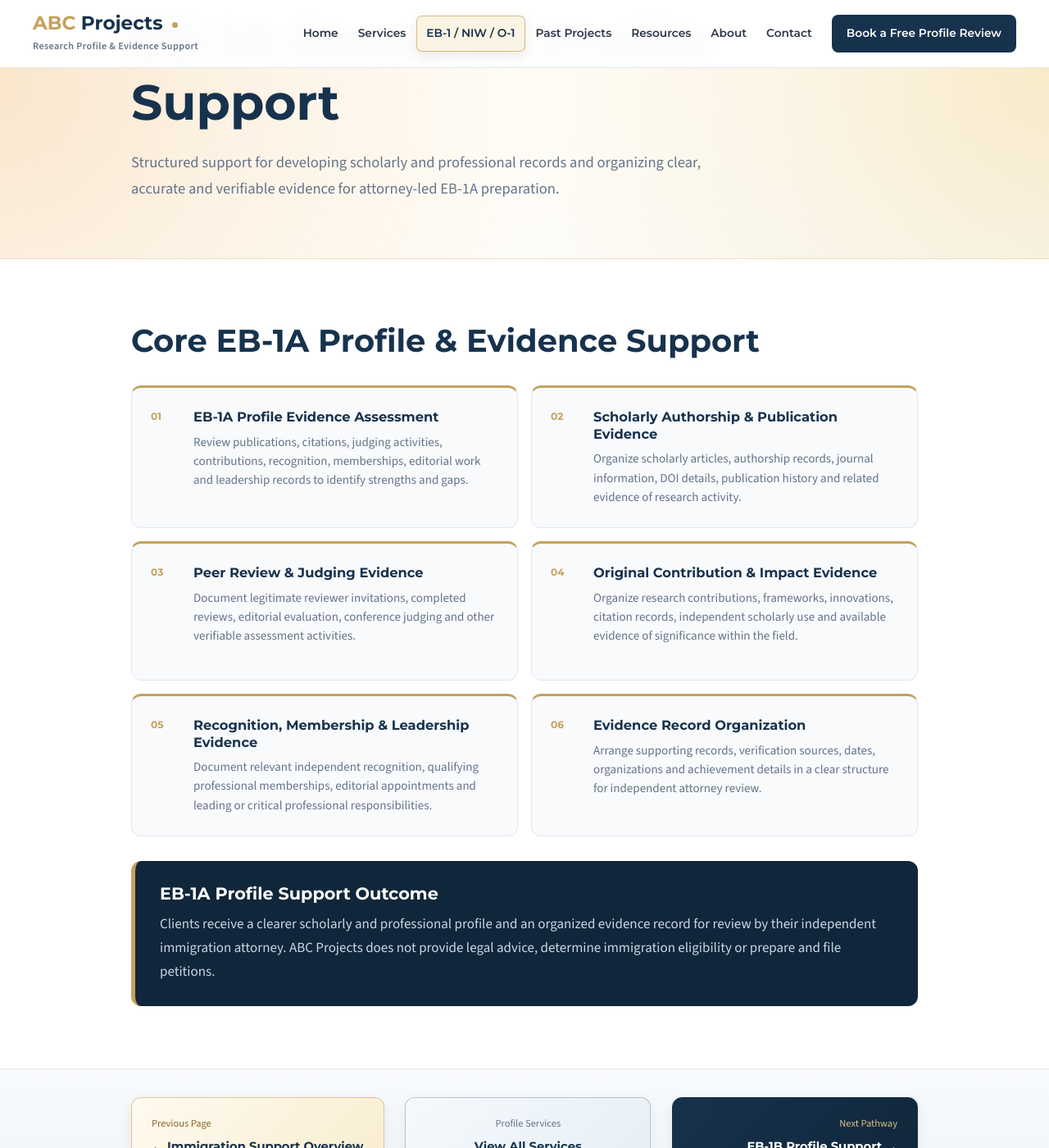
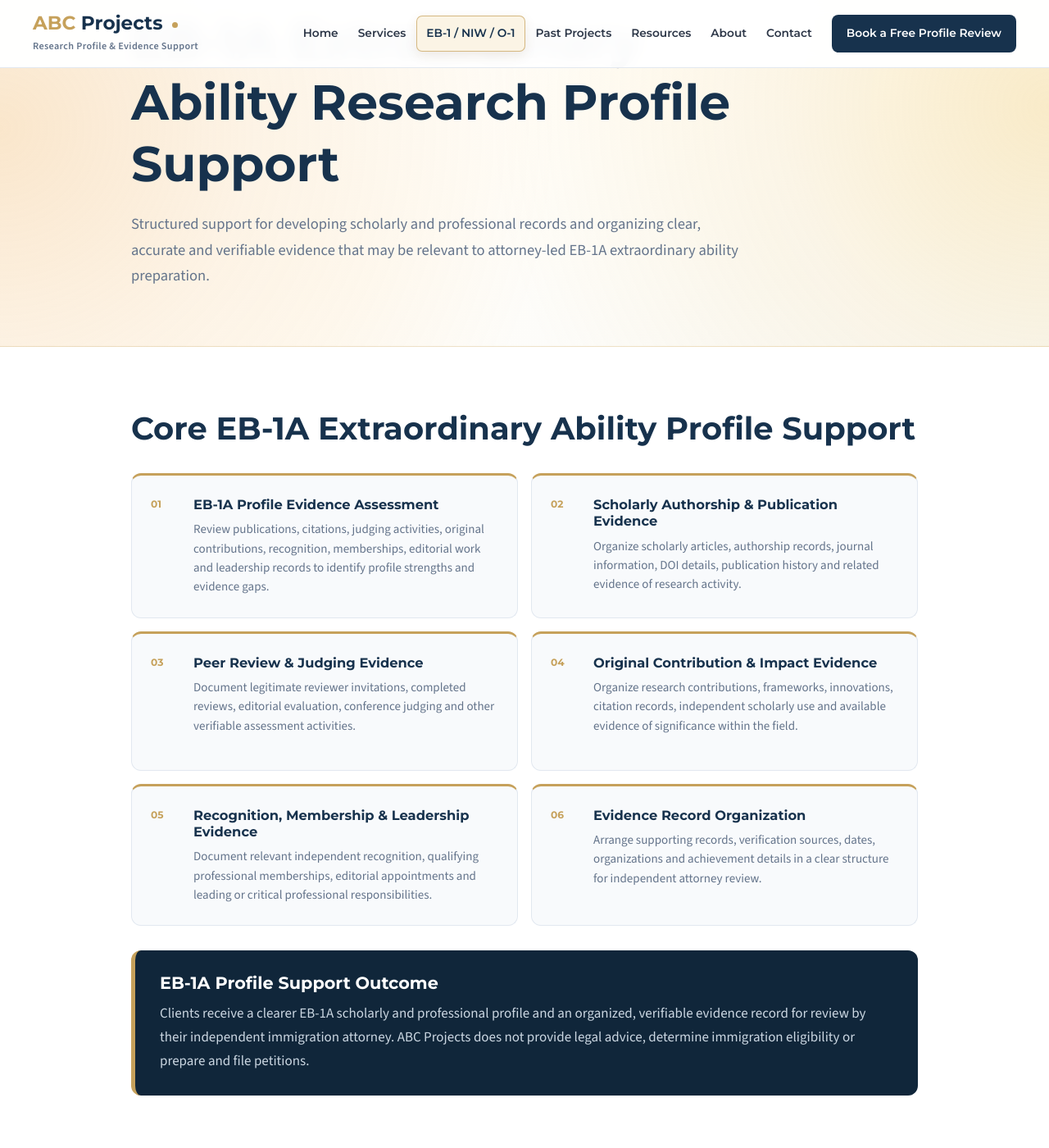
Before and after one commit to uprightpub/abcprojects, a Jekyll site: the page built from immigration-support/eb-1a/index.html, in a window 1280 px wide and 1400 px high, scrolled down 192 px. Shown: the whole window at 82% size. Built offline with Jekyll 4.4.1, drawn with Linux system fonts in a browser that asks for light colours.

Commit message:
Optimize EB-1A profile support page SEO and structured data

```diff
--- a/immigration-support/eb-1a/index.html
+++ b/immigration-support/eb-1a/index.html
@@ -1,9 +1,57 @@
 ---
 layout: default
-title: "EB-1A Research Profile Support"
-description: "Research-profile development and evidence-documentation support for professionals preparing an EB-1A profile with independent immigration counsel."
-custom_css: "/assets/css/service-subpage.css?v=3"
+title: "EB-1A Extraordinary Ability Profile Support | ABC Projects"
+description: "Research profile and evidence documentation support for professionals preparing an EB-1A extraordinary ability profile with independent immigration counsel."
+permalink: /immigration-support/eb-1a/
+custom_css: /assets/css/service-subpage.css?v=3
 ---
+
+<script type="application/ld+json">
+{
+  "@context": "https://schema.org",
+  "@graph": [
+    {
+      "@type": "Service",
+      "@id": "https://abcprojects.org/immigration-support/eb-1a/#service",
+      "name": "EB-1A Extraordinary Ability Research Profile Support",
+      "serviceType": "EB-1A research profile development and evidence documentation",
+      "url": "https://abcprojects.org/immigration-support/eb-1a/",
+      "description": "Research profile development and evidence documentation support for professionals preparing an EB-1A extraordinary ability profile with independent immigration counsel.",
+      "provider": {
+        "@id": "https://abcprojects.org/#organization"
+      },
+      "audience": {
+        "@type": "Audience",
+        "audienceType": "Researchers, academics and professionals"
+      }
+    },
+    {
+      "@type": "BreadcrumbList",
+      "@id": "https://abcprojects.org/immigration-support/eb-1a/#breadcrumb",
+      "itemListElement": [
+        {
+          "@type": "ListItem",
+          "position": 1,
+          "name": "Home",
+          "item": "https://abcprojects.org/"
+        },
+        {
+          "@type": "ListItem",
+          "position": 2,
+          "name": "Immigration Profile Support",
+          "item": "https://abcprojects.org/immigration-support/"
+        },
+        {
+          "@type": "ListItem",
+          "position": 3,
+          "name": "EB-1A Extraordinary Ability Profile Support",
+          "item": "https://abcprojects.org/immigration-support/eb-1a/"
+        }
+      ]
+    }
+  ]
+}
+</script>
 
 <!-- =========================================================
      PAGE INTRODUCTION
@@ -18,13 +66,13 @@
     </span>
 
     <h1>
-      EB-1A Research Profile Support
+      EB-1A Extraordinary Ability Research Profile Support
     </h1>
 
     <p>
-      Structured support for developing scholarly and professional
-      records and organizing clear, accurate and verifiable evidence
-      for attorney-led EB-1A preparation.
+      Structured support for developing scholarly and professional records
+      and organizing clear, accurate and verifiable evidence that may be
+      relevant to attorney-led EB-1A extraordinary ability preparation.
     </p>
 
   </div>
@@ -41,7 +89,7 @@
   <div class="container service-page-container">
 
     <h2>
-      Core EB-1A Profile &amp; Evidence Support
+      Core EB-1A Extraordinary Ability Profile Support
     </h2>
 
 
@@ -63,9 +111,9 @@
           </h3>
 
           <p>
-            Review publications, citations, judging activities,
-            contributions, recognition, memberships, editorial work
-            and leadership records to identify strengths and gaps.
+            Review publications, citations, judging activities, original
+            contributions, recognition, memberships, editorial work and
+            leadership records to identify profile strengths and evidence gaps.
           </p>
 
         </div>
@@ -212,9 +260,9 @@
       </h2>
 
       <p>
-        Clients receive a clearer scholarly and professional profile
-        and an organized evidence record for review by their independent
-        immigration attorney. ABC Projects does not provide legal advice,
+        Clients receive a clearer EB-1A scholarly and professional profile
+        and an organized, verifiable evidence record for review by their
+        independent immigration attorney. ABC Projects does not provide legal advice,
         determine immigration eligibility or prepare and file petitions.
       </p>
 
@@ -234,9 +282,7 @@
   <div class="container service-page-navigation-inner">
 
 
-    <a
-      class="service-nav-all"
-      href="{{ '/immigration-support/' | relative_url }}">
+    <a class="service-nav-all" href="/immigration-support/">
 
       <span>
         Previous Page
@@ -249,9 +295,7 @@
     </a>
 
 
-    <a
-      class="service-nav-center"
-      href="{{ '/services/' | relative_url }}">
+    <a class="service-nav-center" href="/services/">
 
       <span>
         Profile Services
@@ -264,9 +308,7 @@
     </a>
 
 
-    <a
-  class="service-nav-next"
-  href="{{ '/immigration-support/eb-1b/' | relative_url }}">
+    <a class="service-nav-next" href="/immigration-support/eb-1b/">
 
   <span>
     Next Pathway
```
